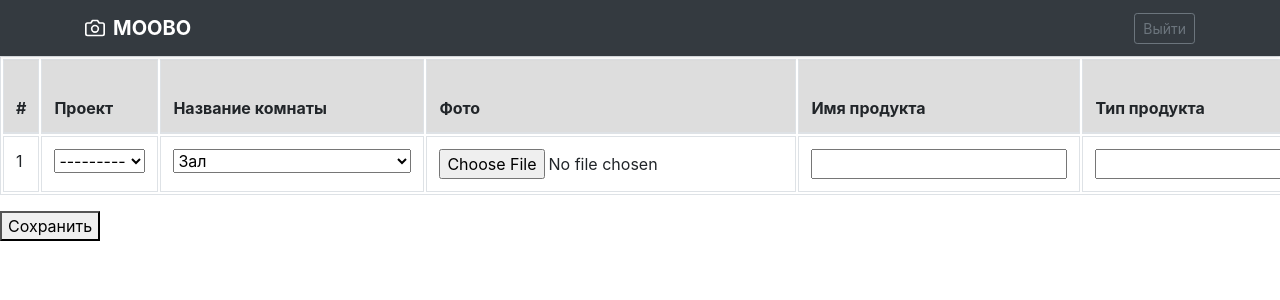
After one commit to LioHub/moobo, a Django app: template designer/templates/designer/statement.html in a window 1280 px wide. The commit adds this page. Shown: the top 300 px of the page. Run offline with Django 3.2, Linux system fonts and the light colour scheme; the template is opened without the code that fills it: values that come from a table or form of the project are taken from there, others are empty; data comes from the database, SQL or seed files in the repository; some libraries are stand-ins or nearby versions.

Commit message:
Add files via upload

```diff
--- /dev/null
+++ b/designer/templates/designer/statement.html
@@ -0,0 +1,144 @@
+{% load static %}
+<!DOCTYPE html>
+<html lang="ru">
+<head>
+	<meta charset="utf-8">
+	<meta name="viewport" content="width=device-width, initial-scale=1.0">
+	<meta http-equiv="X-UA-Compatible" content="ie=edge">
+	<title></title>
+	<link rel="stylesheet" type="text/css" href="https://stackpath.bootstrapcdn.com/bootstrap/4.4.1/css/bootstrap.min.css">
+
+    <style>
+
+        {#.table td, .table th {#}
+        {#    padding: .75rem;#}
+        {#    vertical-align: top;#}
+        {#    border-top: 1px solid #dee2e6;#}
+        {#}#}
+        {##}
+        {#table {#}
+        {#    border-collapse: collapse;#}
+        }
+        {#.low {#}
+        {#    margin-top: 50px;#}
+        {#}#}
+
+        {#tr {#}
+        {#    display: table-row;#}
+        {#    vertical-align: inherit;#}
+        {#    border-color: inherit;#}
+        {#}#}
+
+        {#table {#}
+        {#  font-family: arial, sans-serif;#}
+        {#  border-collapse: collapse;#}
+        {#  width: 100%;#}
+        {#  overflow: hidden;#}
+        {#}#}
+
+        td, th {
+          {#border: 1px solid #dddddd!important;#}
+          text-align: left!important;
+          padding: 8px!important;
+          width: 100%!important;
+          white-space: nowrap!important;
+        }
+
+        tr:nth-child(0) {
+          background-color: #dddddd;
+        }
+        th {
+          background-color: #dddddd;
+          width: inherit!important;
+        }
+        table {
+            border-collapse: inherit;
+        }
+
+
+    </style>
+
+</head>
+<body>
+ <header>
+      <div class="navbar navbar-dark bg-dark shadow-sm">
+    <div class="container d-flex justify-content-between">
+      <a href="projects.html" class="navbar-brand d-flex align-items-center">
+        <svg xmlns="" width="20" height="20" fill="none" stroke="currentColor" stroke-linecap="round" stroke-linejoin="round" stroke-width="2" aria-hidden="true" class="mr-2" viewBox="0 0 24 24" focusable="false"><path d="M23 19a2 2 0 0 1-2 2H3a2 2 0 0 1-2-2V8a2 2 0 0 1 2-2h4l2-3h6l2 3h4a2 2 0 0 1 2 2z"/><circle cx="12" cy="13" r="4"/></svg>
+        <strong>MOOBO</strong>
+      </a>
+      <a href="{% url 'designer-sign-out' %}" class="logout">
+          <button type="button" class="btn btn-sm btn-outline-secondary">Выйти</button>
+      </a>
+     <!-- <button class="navbar-toggler" type="button" data-toggle="collapse" data-target="#navbarHeader" aria-controls="navbarHeader" aria-expanded="false" aria-label="Toggle navigation">
+        <span class="navbar-toggler-icon"></span>
+      </button>-->
+    </div>
+  </div>
+ </header>
+
+<div class="table-responsive low">
+    <form method="POST">
+    <table class="table table-bordered">
+        {% csrf_token %}
+
+        <thead>
+            <tr>
+              <th scope="col">#</th>
+              <th scope="col">Проект</th>
+              <th scope="col">Название комнаты</th>
+              <th scope="col">Фото</th>
+              <th scope="col">Имя продукта</th>
+              <th scope="col">Тип продукта</th>
+              <th scope="col">Комнаты</th>
+              <th scope="col">Ссылка на товар</th>
+              <th scope="col">Модель/Артикул</th>
+              <th scope="col">Цена постащика(БЕЗ СКИДКИ!)</th>
+              <th scope="col">Скидка для клиента</th>
+              <th scope="col">Скидка для дизайнера</th>
+              <th scope="col">Количество</th>
+              <th scope="col">Общая сумма позиции</th>
+              <th scope="col">Поставщик</th>
+              <th scope="col">Наличие на складе</th>
+              <th scope="col">3dmax(файл)</th>
+              <th scope="col">Revit(файл)</th>
+              <th scope="col">Техническая инструкция(файл)</th>
+              <th scope="col">Согласие клиента</th>
+            </tr>
+        </thead>
+
+        <tbody class="table-hover">
+            <tr>
+              <td scope="col">1</td>
+              <td scope="col">{{ statement_form.project }}</td>
+              <td scope="col">{{ statement_form.room }}</td>
+              <td scope="col">{{ statement_form.images }}</td>
+              <td scope="col">{{ statement_form.product_name }}</td>
+              <td scope="col">{{ statement_form.product_type }}</td>
+              <td scope="col">{{ statement_form.application_room }}</td>
+              <td scope="col">{{ statement_form.link }}</td>
+              <td scope="col">{{ statement_form.model }}</td>
+              <td scope="col">{{ statement_form.retail_price }}</td>
+              <td scope="col">{{ statement_form.client_discount }}</td>
+              <td scope="col">{{ statement_form.designer_discount }}</td>
+              <td scope="col">{{ statement_form.qty }}</td>
+              <td scope="col">{{ statement_form.total_client_price }}</td>
+              <td scope="col">{{ statement_form.supplier }}</td>
+              <td scope="col">{{ statement_form.aviability_of_stock }}</td>
+              <td scope="col">{{ statement_form.file_3dmax }}</td>
+              <td scope="col">{{ statement_form.file_revit }}</td>
+              <td scope="col">{{ statement_form.file_technical_instruction }}</td>
+              <td scope="col">{{ statement_form.client_approved }}</td>
+            </tr>
+        </tbody>
+{#        fields = ('project', 'room', 'images', 'product_name', 'product_type', 'application_room', 'link',#}
+{#                  'model', 'retail_price', 'client_discount', 'designer_discount', 'qty', 'total_client_price',#}
+{#                  'supplier', 'aviability_of_stock', 'file_3dmax', 'file_revit', 'file_technical_instruction',#}
+{#                  'client_approved')#}
+        </table>
+        <button type="submit">Сохранить</button>
+    </form>
+    </div>
+
+</body>
+</html>
```
Also changed, not shown: designer/templates/designer/newproject.html (+12 -20 lines).
